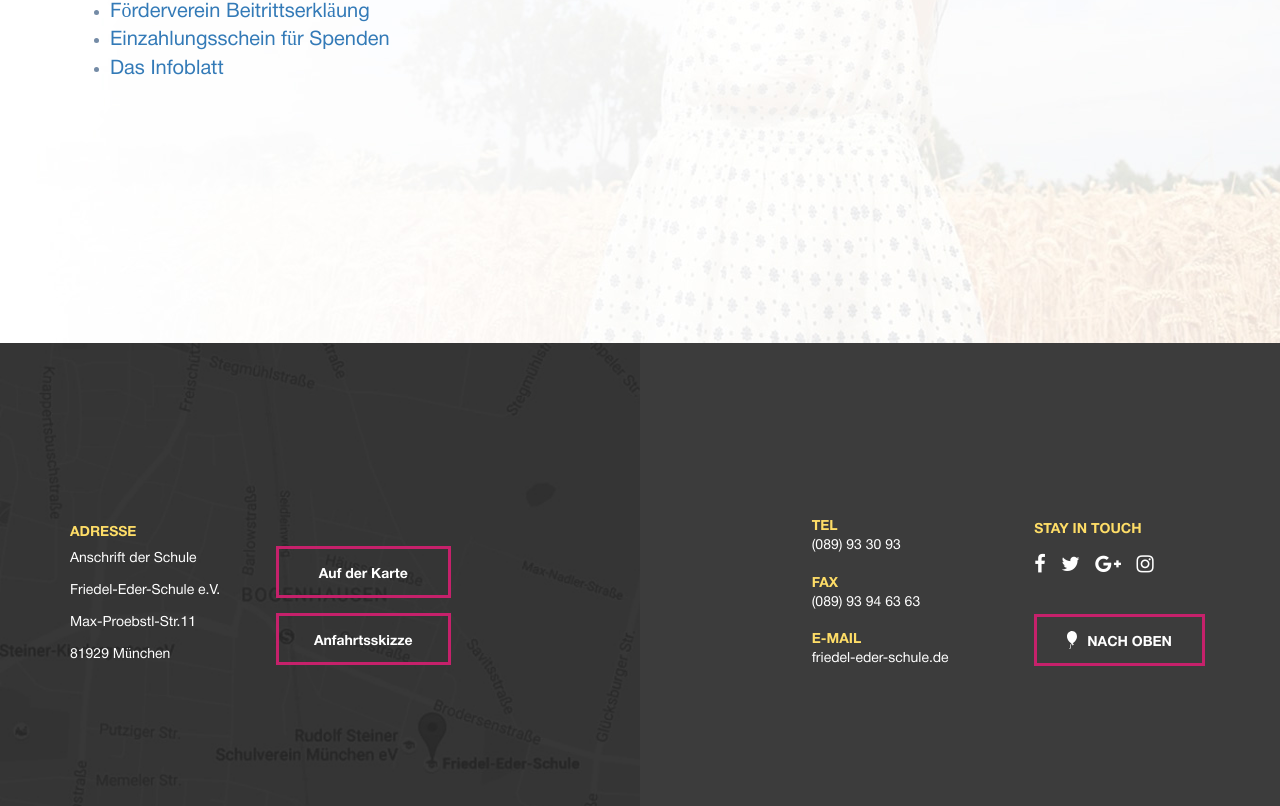
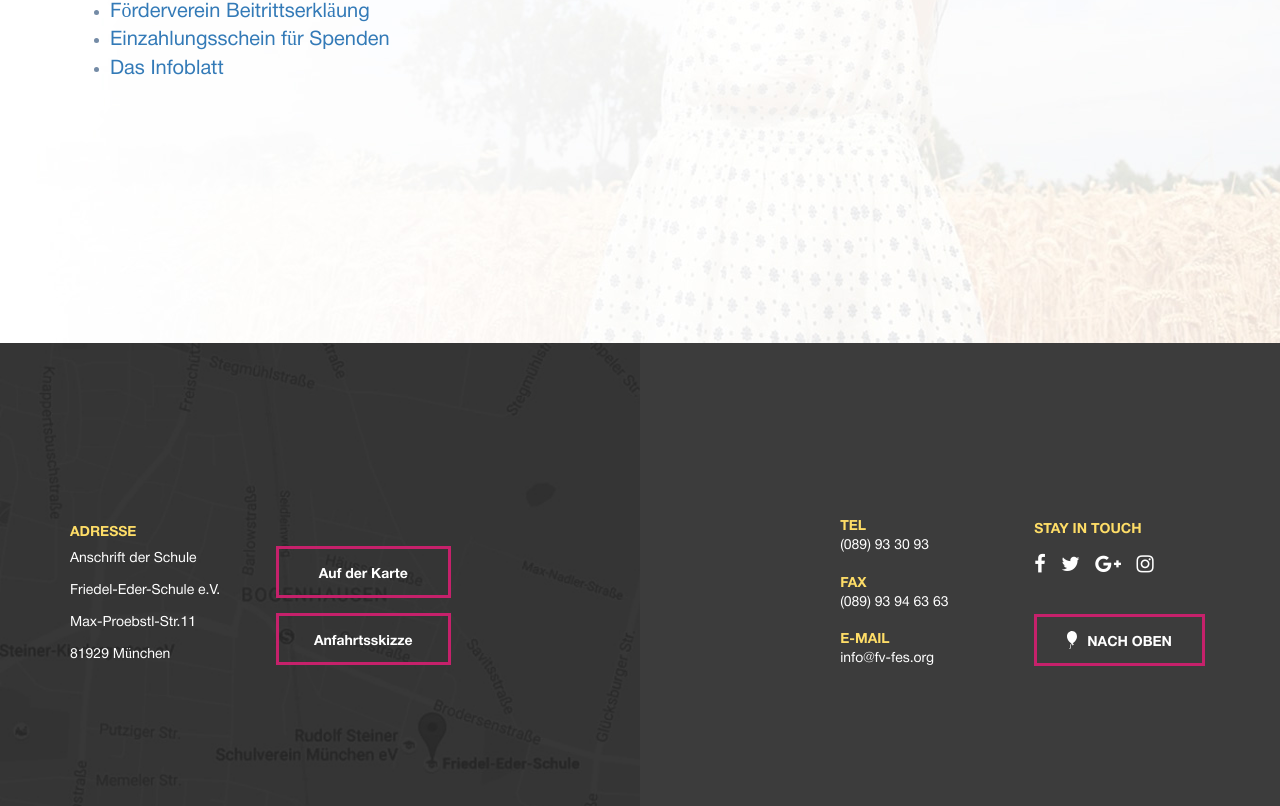
Before and after one commit to anotheria/fes-webpage, a plain HTML site: page index.html in a window 1280 px wide. Shown: the part 2409-3215 px from the top of the page. Drawn offline with Linux system fonts and the light colour scheme.

Commit message:
added email

```diff
--- a/index.html
+++ b/index.html
@@ -241,7 +241,7 @@ Bitte sprechen Sie uns an, wenn Sie Fragen oder Anregungen haben.
 						</span>
 						<span class="mail-box">
 							<span class="title">e-mail</span>
-							<a href="mailto:friedel-eder-schule.de" class="mail">friedel-eder-schule.de </a>
+							<a href="mailto:info@fv-fes.org" class="mail">info@fv-fes.org</a>
 						</span>
 					</li>
 					<li>
```
